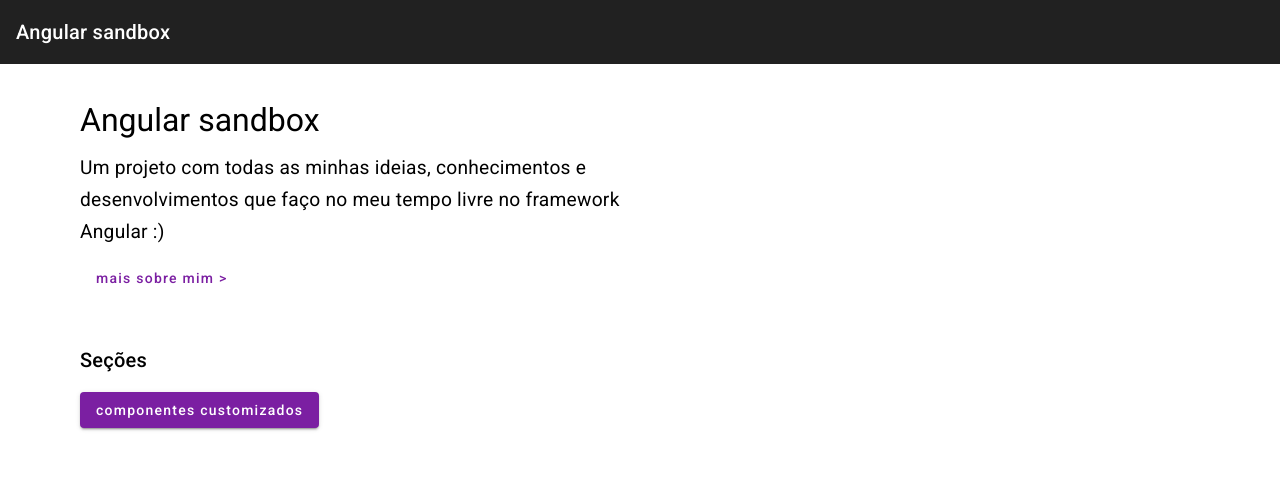
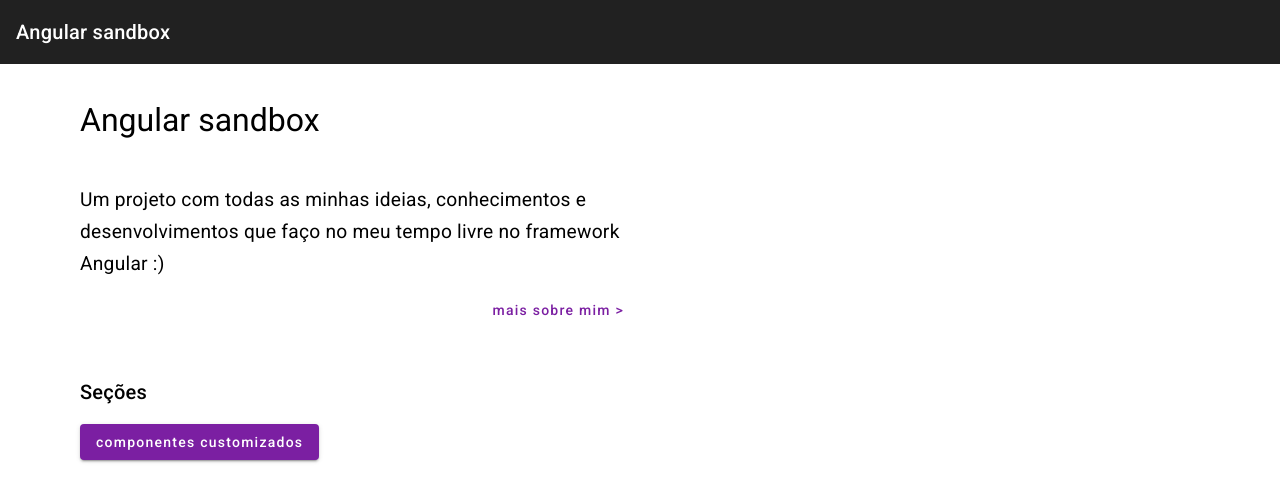
Before and after one commit to vitor-gercov/angular-sandbox, an Angular app: page / in a window 1280 px wide. Shown: the top 502 px of the page. Built offline with nearby package versions, Linux system fonts and the light colour scheme.

Commit message:
melhoria de responsividade na home, ajuste no posicionamento do botão 'sobre mim >'

```diff
--- a/src/app/pages/home/home.component.css
+++ b/src/app/pages/home/home.component.css
@@ -1,5 +1,11 @@
 .home__project-title {
     font-size: 2rem;
+}
+
+.home__introduction {
+    display: flex;
+    flex-direction: column;
+    align-items: end;
 }
 
 .home__project-description {
@@ -11,8 +17,15 @@
     margin-top: 3rem;
 }
 
+@media(min-width: 500px) {
+    .home__introduction {
+        margin-right: 25%;
+    }
+}
+
 @media(min-width: 700px) {
-    .home__project-description {
+
+    .home__introduction {
         margin-right: 50%;
     }
 }
--- a/src/app/pages/home/home.component.html
+++ b/src/app/pages/home/home.component.html
@@ -1,8 +1,11 @@
 <h1 class="home__project-title">Angular sandbox</h1>
-<p class="home__project-description">Um projeto com todas as minhas ideias, conhecimentos e desenvolvimentos que faço no
-    meu tempo livre no framework
-    Angular :)</p>
-<app-stroked-button color="primary" routerLink="/about">mais sobre mim ></app-stroked-button>
+<section class="home__introduction">
+    <p class="home__project-description">Um projeto com todas as minhas ideias, conhecimentos e desenvolvimentos que
+        faço no
+        meu tempo livre no framework
+        Angular :)</p>
+    <app-stroked-button color="primary" routerLink="/about">mais sobre mim ></app-stroked-button>
+</section>
 
 <section>
     <h2>Seções</h2>
```
